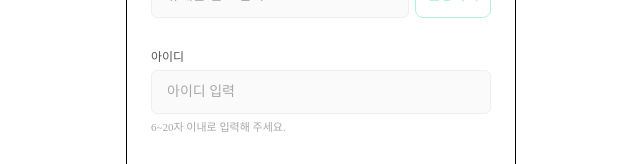
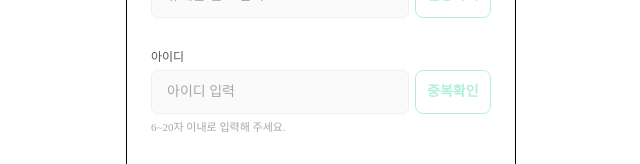
Before and after one commit to HotKeTok/HotKeTok-FE, a React (Vite) app: page /sign-up in a window 1280 px wide. Shown: the part 276-440 px from the top of the page, without its empty margins (319-959 px from the left). Built offline with nearby package versions, Linux system fonts and the light colour scheme; a web font is replaced by a local one.

Commit message:
design: sign-up 페이지 디자인 수정

```diff
--- a/src/templates/common/SignUpTemplate.jsx
+++ b/src/templates/common/SignUpTemplate.jsx
@@ -122,8 +122,6 @@ export default function SignUpTemplate() {
                 inputMode="numeric"
                 // 하이픈 포함 최대 13자(010-1234-5678)
                 maxLength={13}
-                // 시각적 상태: 11자리면 success로 보여주고 싶다면 아래 주석 해제
-                state={isPhoneComplete ? 'success' : undefined}
               />
               <ButtonSmall
                 active={isPhoneComplete} // 2) 11자리면 활성화
@@ -140,7 +138,6 @@ export default function SignUpTemplate() {
                   onChange={onChangeVerifyCode} // ✅ 숫자만 필터
                   inputMode="numeric"
                   maxLength={6}
-                  state={verifyCode.length > 0 ? 'success' : undefined}
                 />
                 <ButtonSmall
                   active={verifyCode.length > 0} // ✅ 값이 있으면 활성화(원하면 길이 조건 넣어도 됨)
@@ -157,11 +154,22 @@ export default function SignUpTemplate() {
 
           <Column $gap={4}>
             <TextFieldTitle>아이디</TextFieldTitle>
-            <TextField
-              placeholder={'아이디 입력'}
-              value={userId}
-              onChange={e => setUserId(e.target.value)}
-            />
+            <Row $gap={6}>
+              <TextField
+                placeholder={'아이디 입력'}
+                value={userId}
+                onChange={e => setUserId(e.target.value)}
+              />
+              <ButtonSmall
+                active={verifyCode.length > 0} // ✅ 값이 있으면 활성화(원하면 길이 조건 넣어도 됨)
+                text="중복확인"
+                width={100}
+                onClick={() => {
+                  // TODO: 아이디 중복확인
+                  // ex) verifyCode 서버 전송 → 성공 시 다음 단계로
+                }}
+              />
+            </Row>
             <Infotext>6~20자 이내로 입력해 주세요.</Infotext>
           </Column>
 
```
